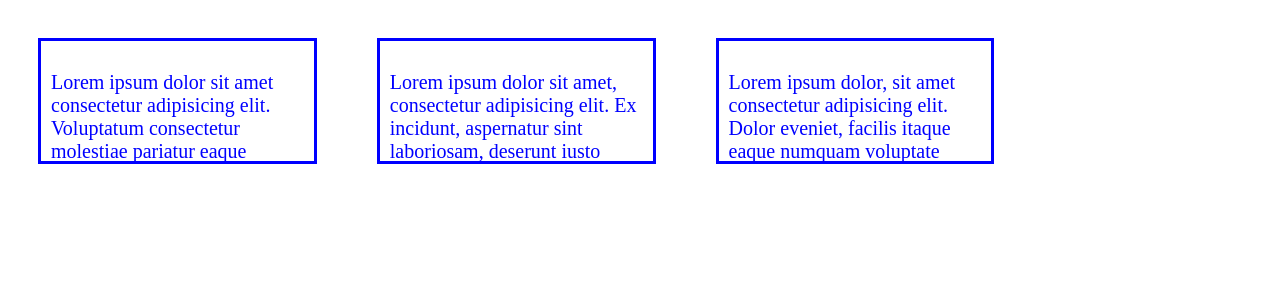
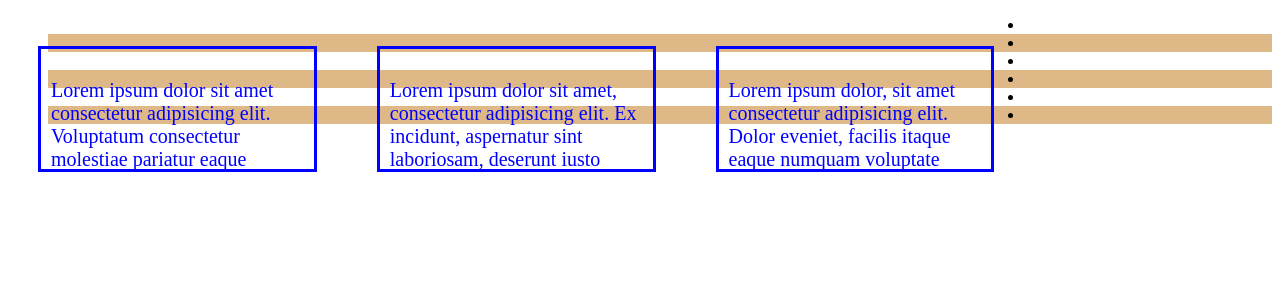
Before and after one commit to Propa-Punam/revision, a plain HTML site: page 25 nov css revision.html in a window 1280 px wide. Drawn offline with Linux system fonts and the light colour scheme.

Commit message:
third commit in developer branch

```diff
--- a/25 nov css revision.html
+++ b/25 nov css revision.html
@@ -21,6 +21,9 @@
             font-size: 20px;
             color: blue;
         }
+        li:nth-child(2n){
+            background-color: burlywood;
+        }
     </style>
 </head>
 <body>
@@ -38,5 +41,16 @@
 Lorem ipsum dolor, sit amet consectetur adipisicing elit. Dolor eveniet, facilis itaque eaque numquam voluptate ipsum minima accusantium cupiditate tenetur quia odio reiciendis quidem ea nemo culpa qui doloremque soluta!
         </p>
     </div>
+<div>
+    <ul>
+        <li></li>
+        <li></li>
+        <li></li>
+        <li></li>
+        <li></li>
+        <li></li>
+    </ul>
+</div>
+
 </body>
 </html>
```
